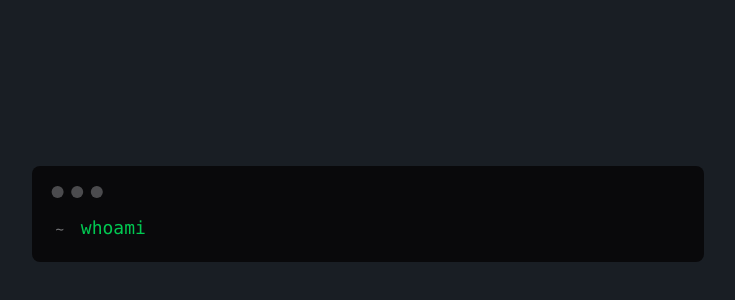
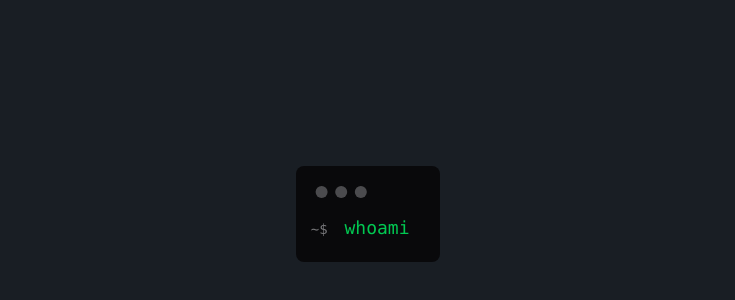
Before and after one commit to raze-raptor/TypescriptPortfolio, a React (Vite) app: page / in a window 1280 px wide. Shown: the part 186-486 px from the top of the page, without its empty margins (272-1007 px from the left). Built offline with nearby package versions, Linux system fonts and the light colour scheme.

Commit message:
Trying out a new design concept.

```diff
--- a/src/App.tsx
+++ b/src/App.tsx
@@ -1,13 +1,24 @@
 function App() {
   return (
 
+
+  /* hero */
   <div id="hero" className="hero min-h-screen bg-base-200">
-    <div className="mockup-code w-full max-w-2xl">
-      <pre data-prefix="~">
-        <code className="text-lg typewriter-cursor text-green-500 w-full max-w-2x1">whoami</code>
-      </pre>
+    <div className="hero-content">
+
+
+      {/* code box */}
+      <div className="mockup-code w-full max-w-2xl">
+        <pre data-prefix="~$">
+          <code className="text-lg typewriter-cursor text-green-500 w-full max-w-2x1">whoami</code>
+        </pre>
+      </div>
+      {/*end of code box */}
+
+
     </div>
   </div>
+  /* end of hero */
 
   )
 }
--- a/src/index.css
+++ b/src/index.css
@@ -6,7 +6,7 @@
 @import url('https://fonts.googleapis.com/css2?family=Roboto:wght@400;700&display=swap');
 
 .typewriter-cursor::after {
-  content: '|';
+  content: '_';
   animation: blink 1s step-end infinite;
 }
 
```
Also changed, not shown: 2 other files (tests, documents, lock files or other folders).
